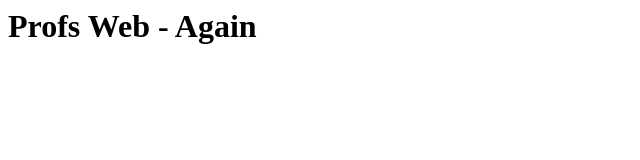
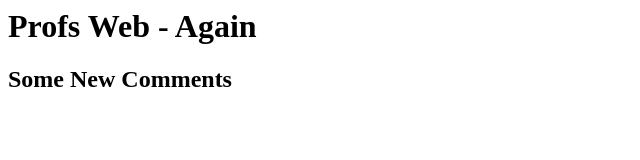
Before and after one commit to ericpkatz/prog-again-web, a plain HTML site: page index.html in a window 1280 px wide. Shown: the whole page, without its empty margins (0-640 px from the left). Drawn offline with Linux system fonts and the light colour scheme.

Commit message:
Update index.html

```diff
--- a/index.html
+++ b/index.html
@@ -3,5 +3,6 @@
   </head>
   <body>
     <h1>Profs Web - Again</h1>
+    <h2>Some New Comments</h2>
   </body>
 </html>
```
